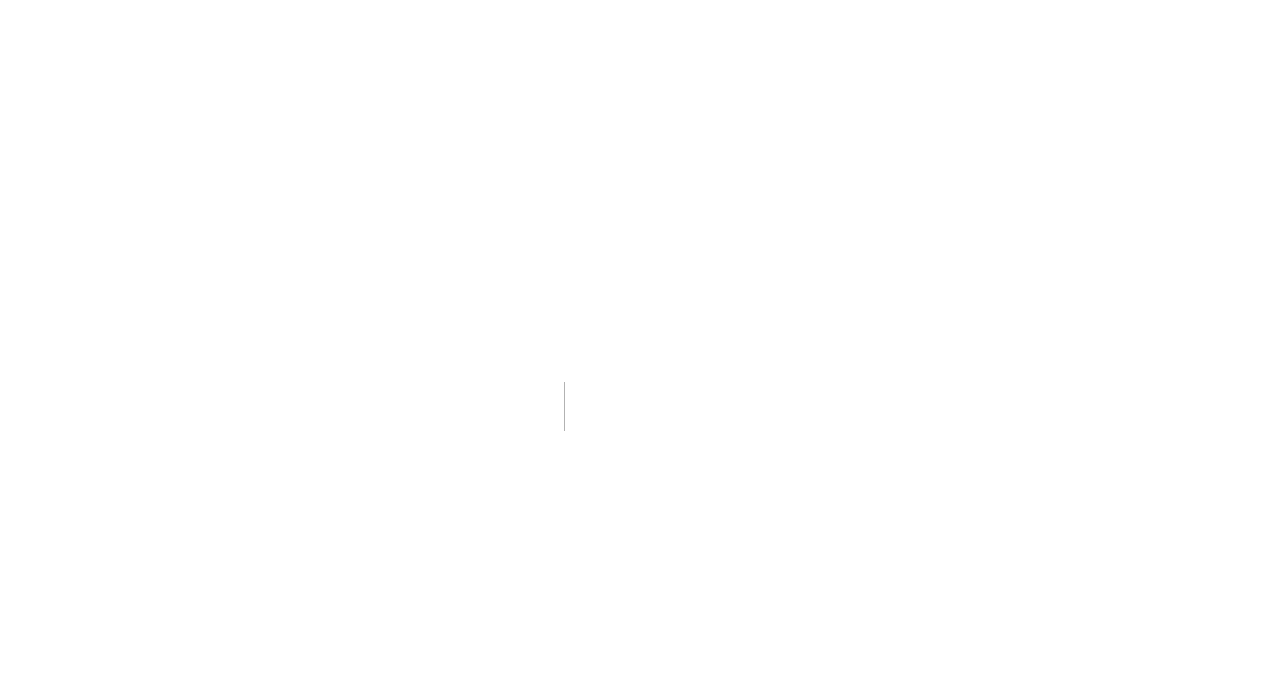
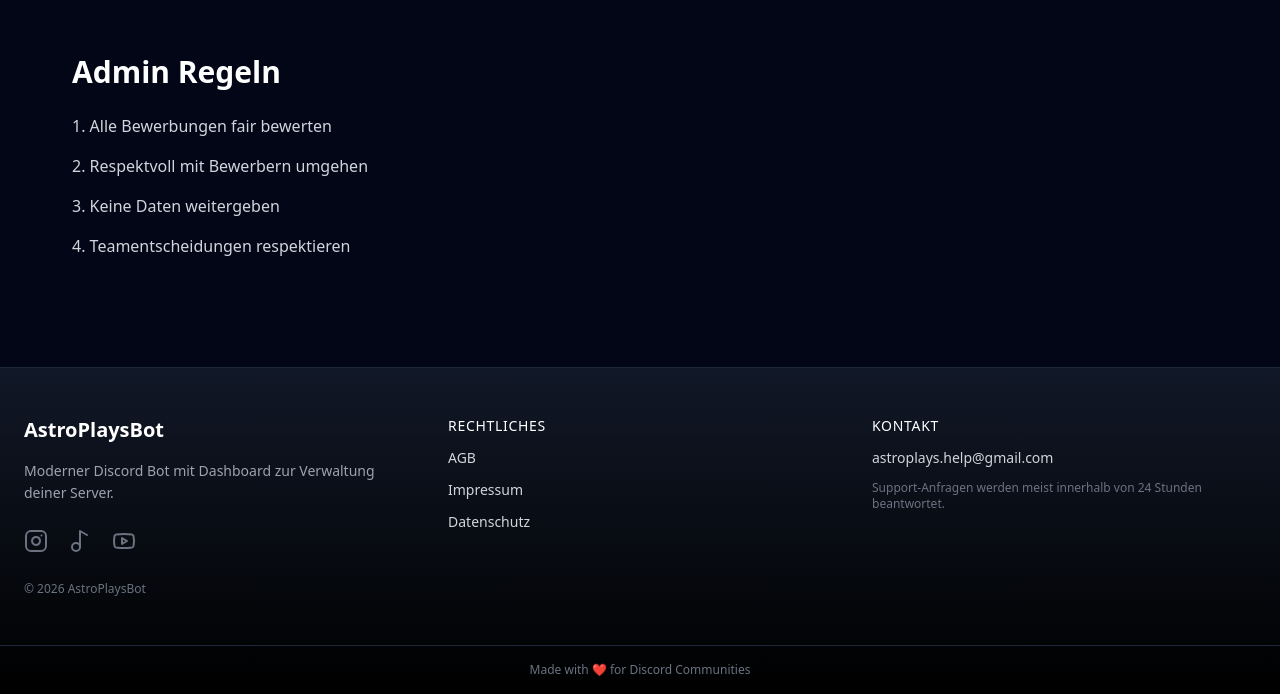
Before and after one commit to AstroPlaysBot/information, a Next.js app: page /adminboard/rules in a window 1280 px wide. Before the commit this address had no page. Shown: the part 106-800 px from the top of the page. Built offline with nearby package versions, Linux system fonts and the light colour scheme.

Commit message:
Create page.tsx

```diff
--- /dev/null
+++ b/src/app/adminboard/rules/page.tsx
@@ -0,0 +1,28 @@
+'use client'
+
+import { rules } from './config'
+
+export default function RulesPage(){
+
+  return (
+
+    <div className="p-12 max-w-3xl">
+
+      <h1 className="text-3xl font-bold mb-6">
+        Admin Regeln
+      </h1>
+
+      <div className="space-y-4 text-gray-300">
+
+        {rules.map((rule,i)=>(
+          <p key={i}>
+            {i+1}. {rule}
+          </p>
+        ))}
+
+      </div>
+
+    </div>
+
+  )
+}
```
